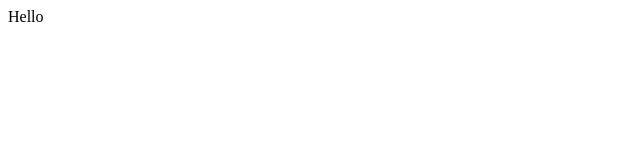
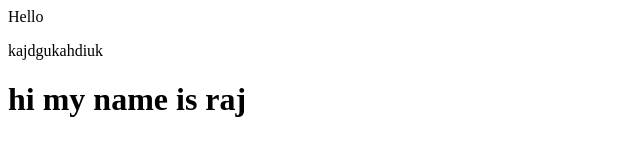
Before and after one commit to srvsingh003/demo-repo, a plain HTML site: page index.html in a window 1280 px wide. Shown: the whole page, without its empty margins (0-640 px from the left). Drawn offline with Linux system fonts and the light colour scheme.

Commit message:
added para

```diff
--- a/index.html
+++ b/index.html
@@ -8,5 +8,8 @@
   </head>
   <body>
     <div>Hello</div>
+
+    <p>kajdgukahdiuk</p>
+    <h1>hi my name is raj</h1>
   </body>
 </html>
```
